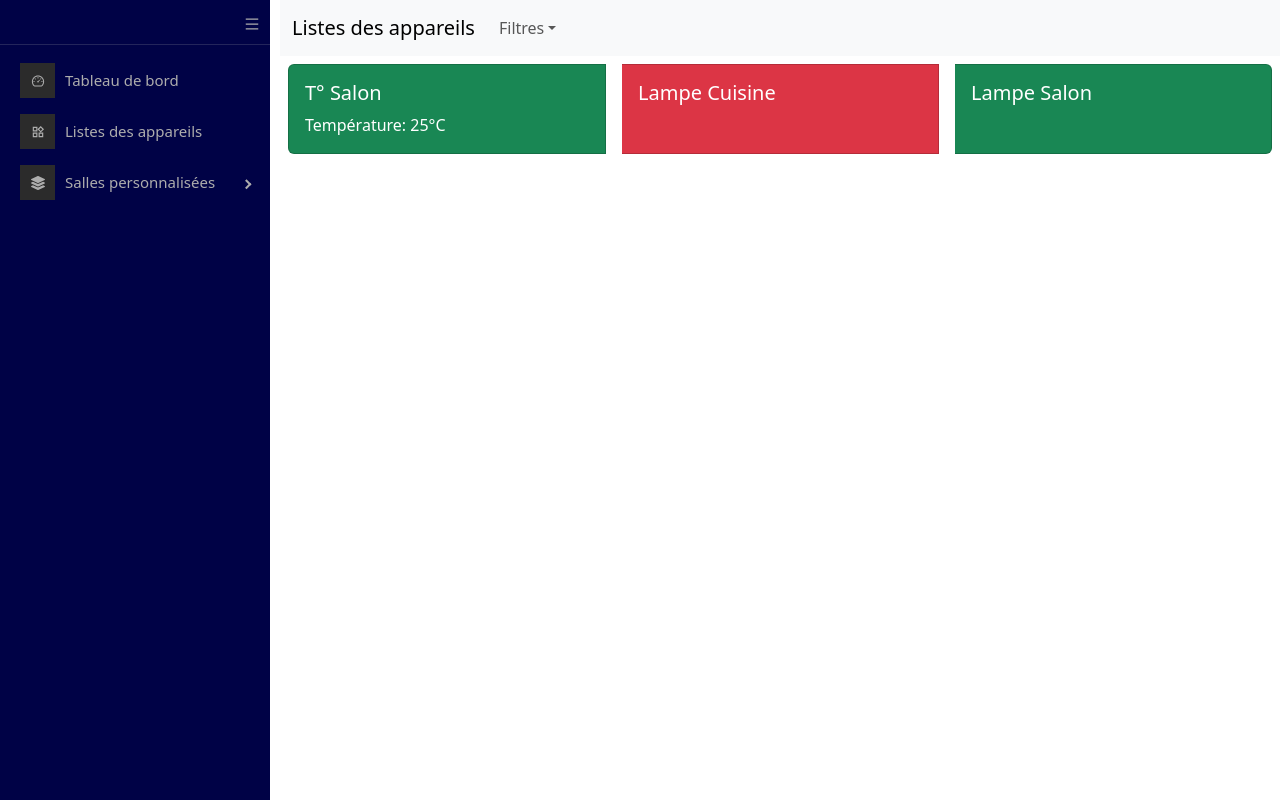
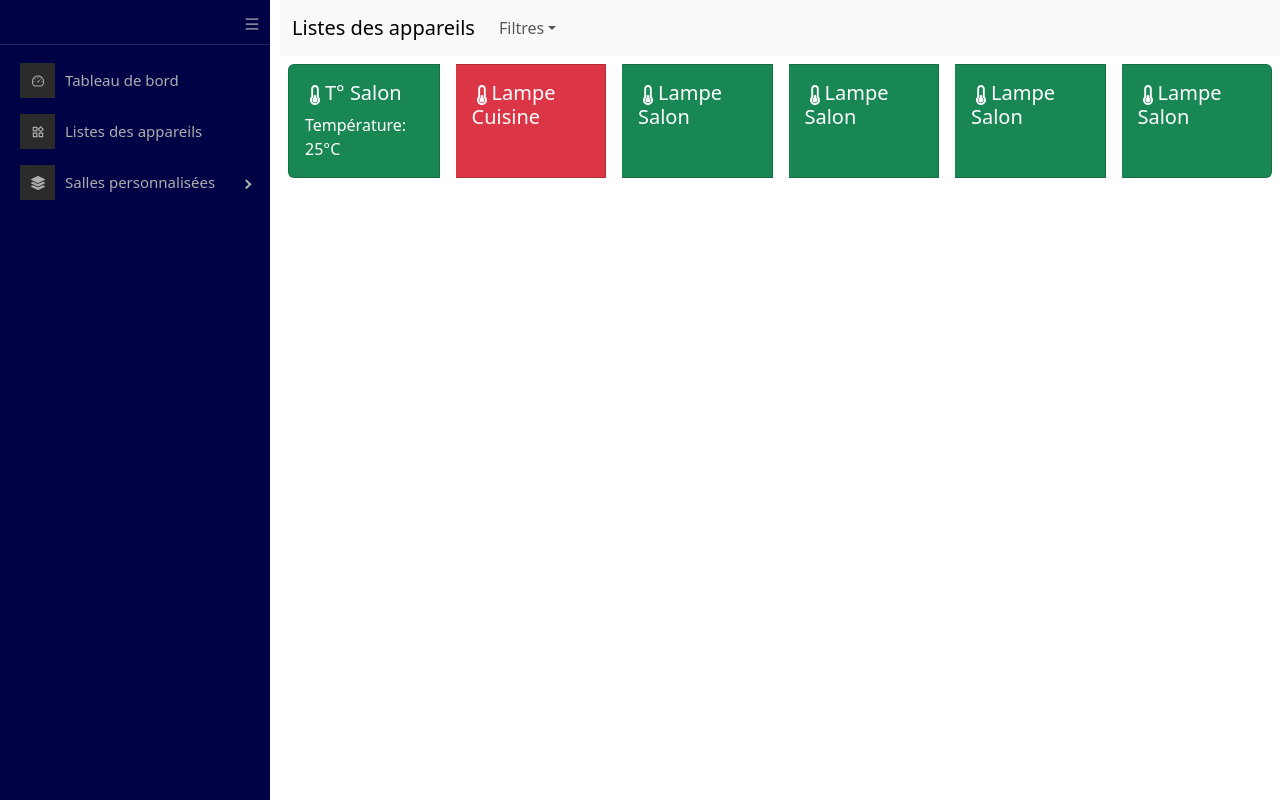
Before and after one commit to dodobox-s-team/Dodobox, a React (Vite) app in the folder web/: page /ListDevices in a window 1280 px wide. Built offline with nearby package versions, Linux system fonts and the light colour scheme.

Commit message:
adding DeviceBox component

```diff
--- /dev/null
+++ b/web/src/components/DeviceBox.tsx
@@ -0,0 +1,27 @@
+import { useState } from 'react'
+import React from 'react'
+import ReactDOM from 'react-dom'
+import Card from 'react-bootstrap/Card'
+import { FaThermometerQuarter } from "react-icons/fa";
+import { BsLamp } from "react-icons/bs";
+
+const DeviceBox = (props) => {
+
+  return (
+    <Card
+        bg={props.state}
+        text='white'
+        style={{ width: '18rem' }}
+        className="m-2"
+      >
+        <Card.Body>
+          <Card.Title><FaThermometerQuarter />{props.name}</Card.Title>
+          <Card.Text>
+            {props.info}
+          </Card.Text>
+        </Card.Body>
+      </Card>
+  );
+};
+
+export default DeviceBox;
--- a/web/src/pages/ListDevices.tsx
+++ b/web/src/pages/ListDevices.tsx
@@ -1,6 +1,7 @@
 import { useState } from 'react'
 import React from 'react'
 import ReactDOM from 'react-dom'
+import DeviceBox from '../components/DeviceBox.tsx'
 import Navbar from 'react-bootstrap/Navbar'
 import Nav from 'react-bootstrap/Nav'
 import NavDropdown from 'react-bootstrap/NavDropdown'
@@ -29,39 +30,12 @@ const ListDevices = () => {
 		  </Container>
 		</Navbar>
 		<CardGroup>
-			<Card
-				bg="success"
-				text='white'
-				style={{ width: '18rem' }}
-				className="m-2"
-			>
-				<Card.Body>
-					<Card.Title>T° Salon</Card.Title>
-					<Card.Text>
-						Température: 25°C
-					</Card.Text>
-				</Card.Body>
-			</Card>
-			<Card
-				bg="danger"
-				text='white'
-				style={{ width: '18rem' }}
-				className="m-2"
-			>
-				<Card.Body>
-					<Card.Title>Lampe Cuisine</Card.Title>
-				</Card.Body>
-			</Card>
-			<Card
-				bg="success"
-				text='white'
-				style={{ width: '18rem' }}
-				className="m-2"
-			>
-				<Card.Body>
-					<Card.Title>Lampe Salon</Card.Title>
-				</Card.Body>
-			</Card>
+			<DeviceBox state="success" name='T° Salon' info='Température: 25°C' img='FaThermometerQuarter'></DeviceBox>
+			<DeviceBox state="danger" name='Lampe Cuisine' info='' img='BsLamp'></DeviceBox>
+			<DeviceBox state="success" name='Lampe Salon' info='' img='BsLamp'></DeviceBox>
+			<DeviceBox state="success" name='Lampe Salon' info='' img='BsLamp'></DeviceBox>
+			<DeviceBox state="success" name='Lampe Salon' info='' img='BsLamp'></DeviceBox>
+			<DeviceBox state="success" name='Lampe Salon' info='' img='BsLamp'></DeviceBox>
 		</CardGroup>
 		</div>
 
```
